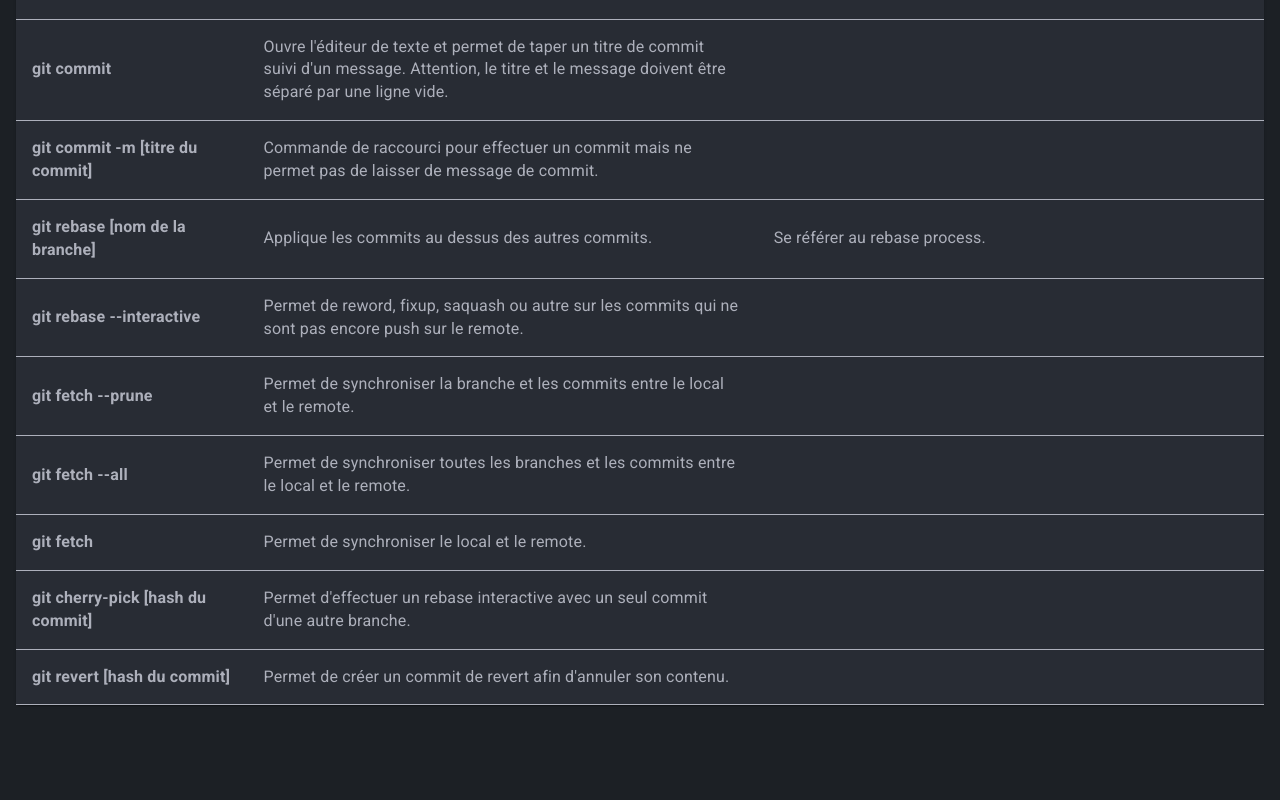
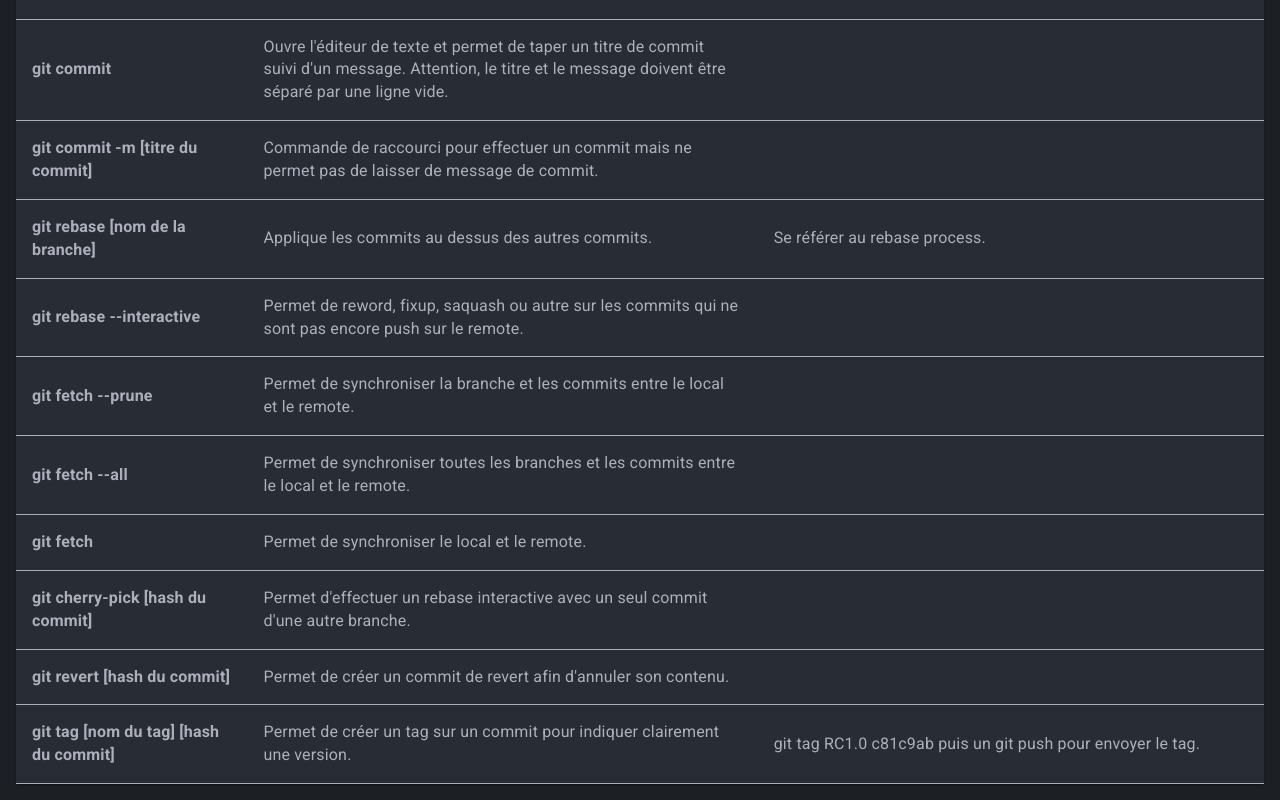
Before and after one commit to FabCre/React-Git-Help, a React (Create React App) app: page / in a window 1280 px wide. Shown: the part 2198-2998 px from the top of the page. Before the commit the page ends 2919 px from the top, so only its background shows below. Built offline with nearby package versions, Linux system fonts and the light colour scheme.

Commit message:
feat(command): add git tag

```diff
--- a/src/data/command.ts
+++ b/src/data/command.ts
@@ -171,6 +171,11 @@ const cmdTable: CommandTable = [
     cmd: 'git revert [hash du commit]',
     desc: "Permet de créer un commit de revert afin d'annuler son contenu.",
   },
+  {
+    cmd: 'git tag [nom du tag] [hash du commit]',
+    desc: 'Permet de créer un tag sur un commit pour indiquer clairement une version.',
+    example: 'git tag RC1.0 c81c9ab puis un git push pour envoyer le tag.',
+  },
 ];
 
 export default cmdTable;
--- a/tsconfig.json
+++ b/tsconfig.json
@@ -17,7 +17,7 @@
     "resolveJsonModule": true,
     "isolatedModules": true,
     "noEmit": true,
-    "jsx": "react-jsx",
+    "jsx": "react",
     "noImplicitAny": true,
     "noImplicitThis": true,
     "strictNullChecks": true,
```
